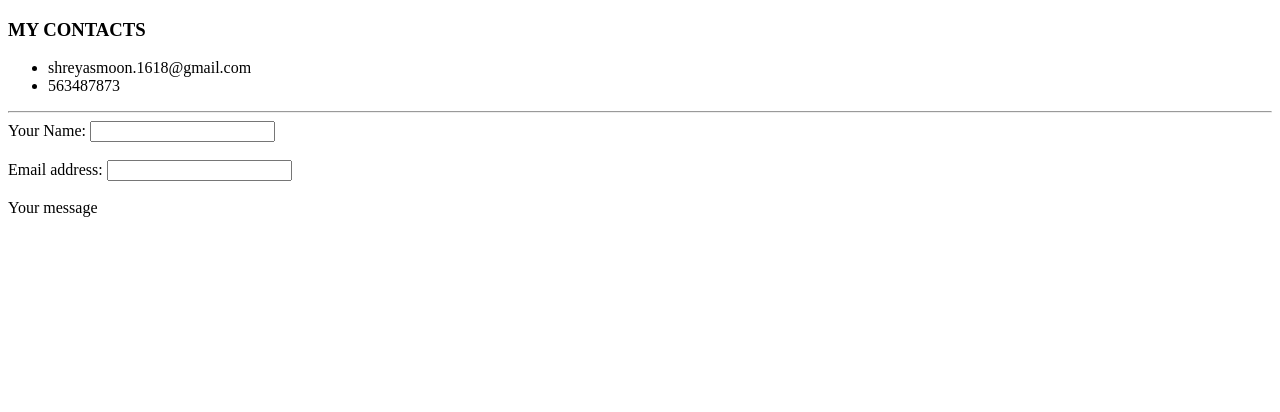
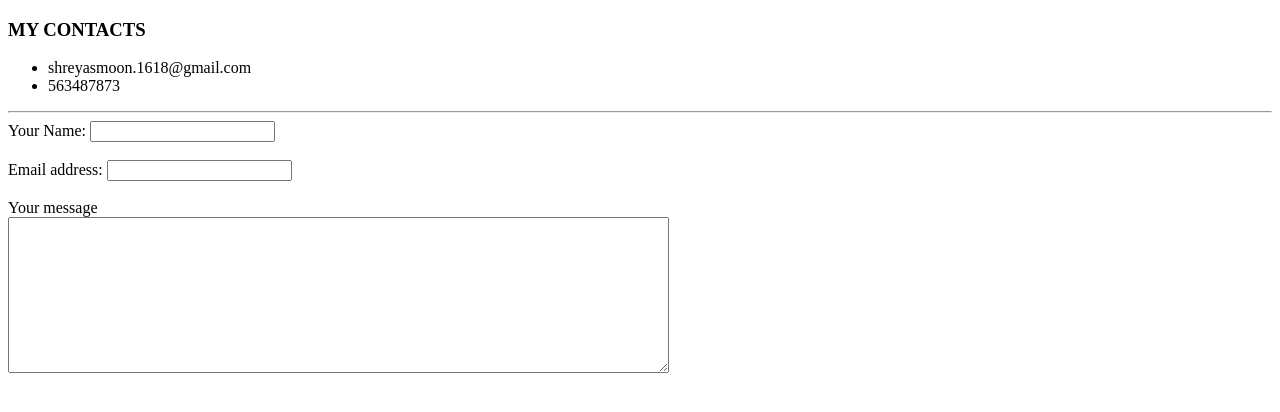
Before and after one commit to Tr3v3r1618/CV, a plain HTML site: page contacts.html in a window 1280 px wide. Drawn offline with Linux system fonts and the light colour scheme.

Commit message:
Update contacts.html

```diff
--- a/contacts.html
+++ b/contacts.html
@@ -17,4 +17,5 @@
       <label for="">Email address:</label>
       <input type="email" name="your email" value=""><br><br>
       <label for="">Your message</label><br>
+      <textarea name="name" rows="10" cols="80"></textarea>
 </html>
```
